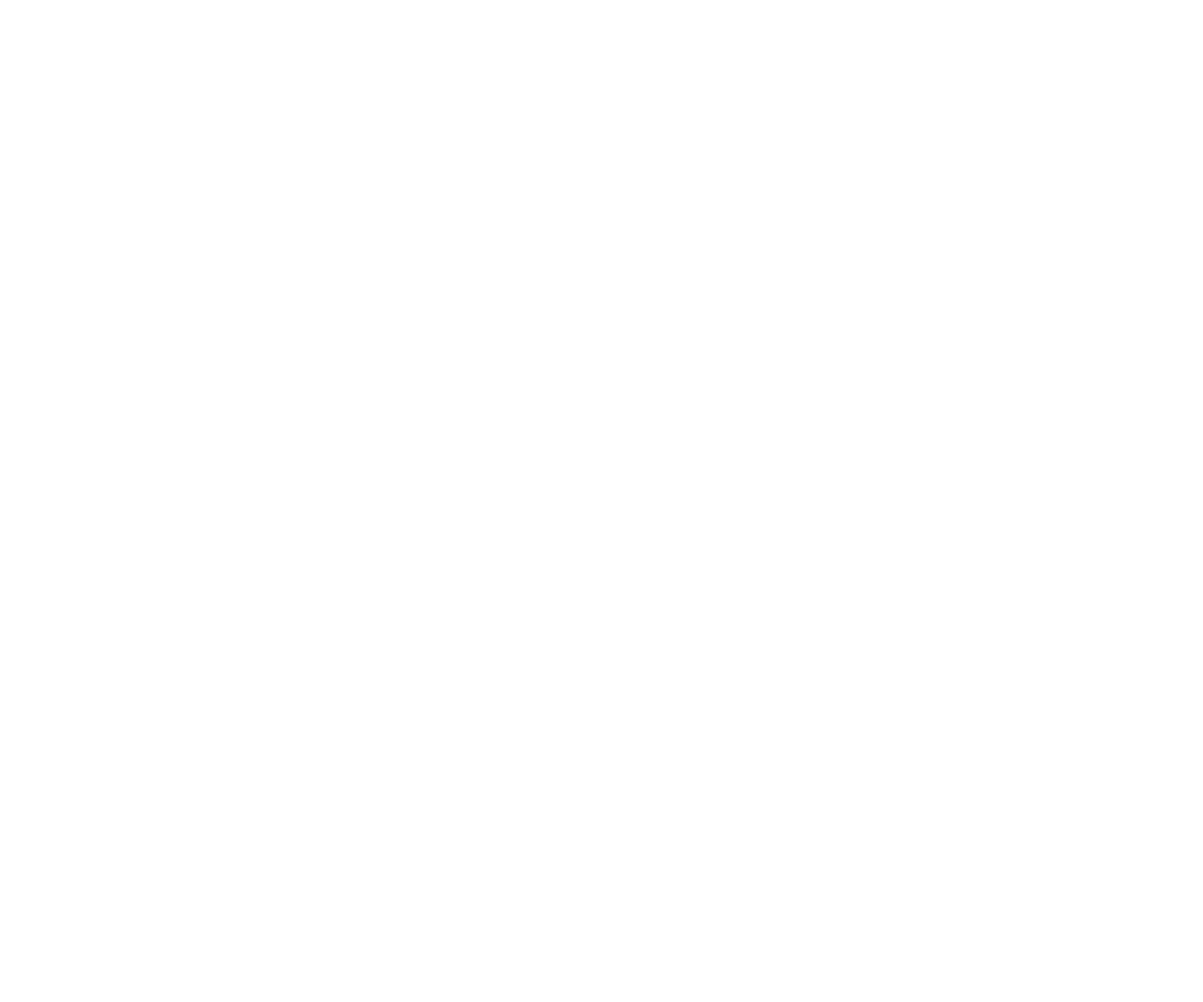
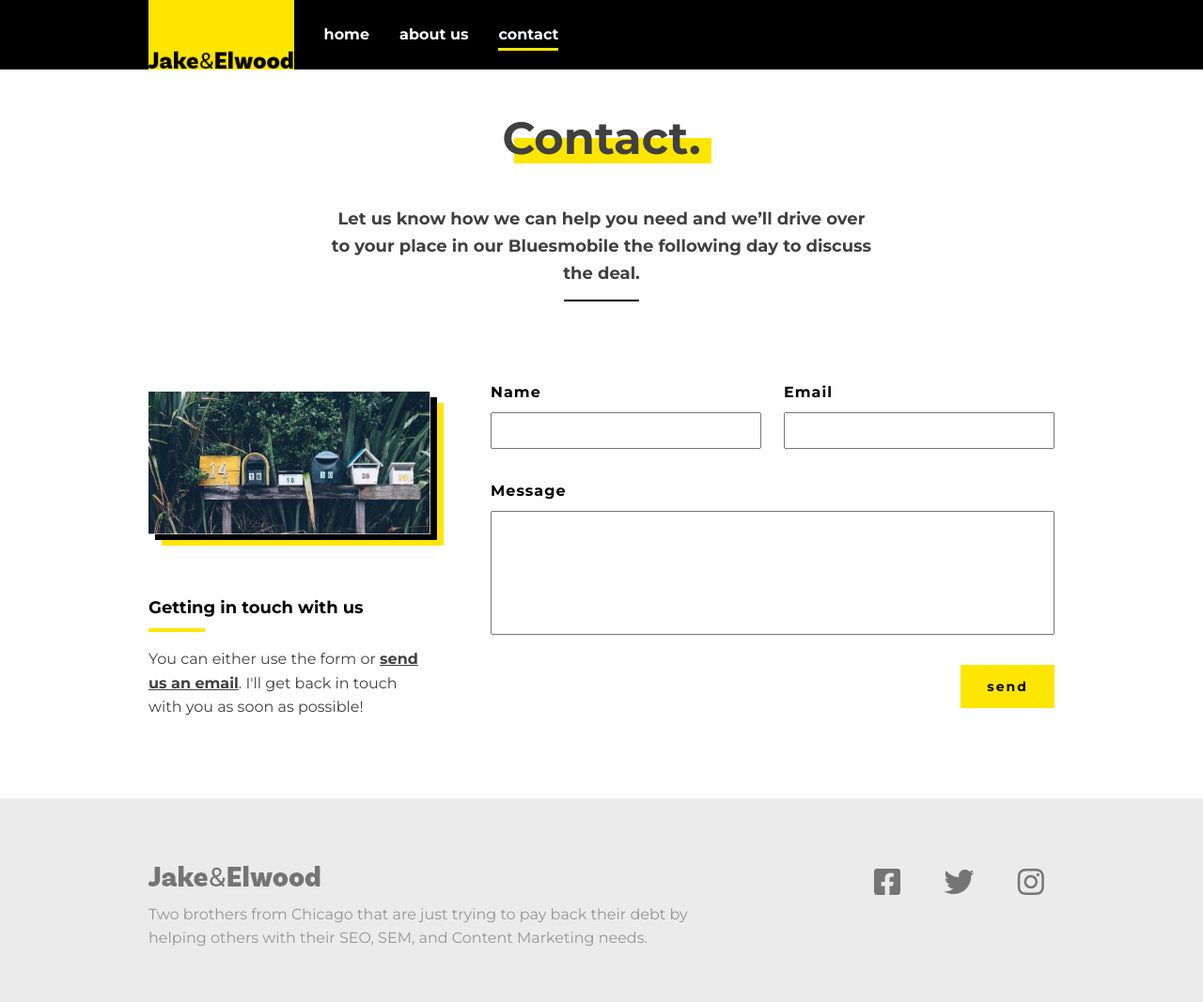
Before and after one commit to Matondo99/Jake-and-Elwood, a plain HTML site: page contact.html in a window 1280 px wide. Shown: the top 1067 px of the page at 94% size. Before the commit the page ends 800 px from the top, so only its background shows below. Drawn offline with Linux system fonts and the light colour scheme.

Commit message:
Complete contact.html page

```diff
--- a/contact.html
+++ b/contact.html
@@ -0,0 +1,69 @@
+<!DOCTYPE html>
+<html lang="en">
+<head>
+    <meta charset="UTF-8">
+    <meta http-equiv="X-UA-Compatible" content="IE=edge">
+    <meta name="viewport" content="width=device-width, initial-scale=1.0">
+    <title>Jake & Elwood</title>
+    <link href="#" rel="icon">
+    <link href="https://fonts.googleapis.com/css2?family=Montserrat:wght@400;700&display=swap" rel="stylesheet">
+    <link href="https://cdnjs.cloudflare.com/ajax/libs/font-awesome/5.15.4/css/all.min.css" rel="stylesheet">
+    <link href="css/style.css" rel="stylesheet">
+</head>
+<body>
+
+    <header class="header main-grid">
+        <div class="navi-bar">
+            <a class="logo-link" href="index.html"><img class="logo" src="img/logo.png" alt=""></a>
+            <nav class="navi">
+                <button aria-label="close navigation" class="close-btn">&#215;</button>
+                <ul class="navi-menu">
+                    <li class="navi-item"><a class="navi-link" href="index.html">home</a></li>
+                    <li class="navi-item"><a class="navi-link" href="about.html">about us</a></li>
+                    <li class="navi-item"><a class="navi-link current-page" href="contact.html">contact</a></li>
+                </ul>
+            </nav>
+            <button aria-label="open navigation" class="open-btn">&#9776;</button>
+        </div> <!-- / navi-bar -->
+    </header>
+
+    <main class="contact-main">
+        <section class="main-top main-grid">
+            <h1 class="top-title">Contact.</h1>
+            <p class="top-subtitle">Let us know how we can help you need and we’ll drive over to your place in our Bluesmobile the following day to discuss the deal.</p>
+        </section>
+
+        <section class="info main-grid generic-arti">
+            <img class="framed-img" src="img/contact.jpg" alt="A group mail boxes with various decoration">
+            <article class="info-arti">
+                <h2 class="info-subtitles">Getting in touch with us</h2>
+                <p class="info-text">You can either use the form or <a class="info-link" href="#">send us an email</a>. I'll get back in touch with you as soon as possible!</p>
+            </article>
+            <form class="contact-form" action="#" method="GET">
+                <label class="label-name" for="name">Name</label>
+                <input id="name" type="text" name="name" required>
+                <label class="label-email" for="email">Email</label>
+                <input id="email" type="email" name="email" required>
+                <label class="label-message" for="message">Message</label>
+                <textarea id="message" name="message" rows="6" cols="" maxlength="400" wrap="hard"></textarea>
+                <input class="btn btn-second" type="submit" value="send" aria-label="submit form">
+            </form>
+        </section>
+    </main>
+
+    <footer class="footer main-grid">
+        <div class="footer-main">
+            <img class="logo" src="img/logo.png" alt="">
+            <p class="footer-text">Two brothers from Chicago that are just trying to pay back their debt by helping others with their SEO, SEM, and Content Marketing needs.</p>
+            <p class="footer-fineprint">© Jake&Elwood 2019</p>
+        </div>
+        <ul class="footer-social">
+            <li class="social-item"><a class="social-link" href="#"><i class="fab fa-facebook-square"></i></a></li>
+            <li class="social-item"><a class="social-link" href="#"><i class="fab fa-twitter"></i></a></li>
+            <li class="social-item"><a class="social-link" href="#"><i class="fab fa-instagram"></i></a></li>
+        </ul>
+    </footer>
+
+    <script src="script.js"></script>
+</body>
+</html>
--- a/css/style.css
+++ b/css/style.css
@@ -66,12 +66,12 @@ Typography
     text-decoration: none;
     color: #000;
     font-weight: 700;
+    letter-spacing: 1px;
+    padding: 1em 2em;
 }
 
 .btn-prime {
-    letter-spacing: 1px;
     justify-self: start;
-    padding: 1em 2em;
 }
 
 /* ============= Info ======================= */
@@ -93,6 +93,10 @@ Typography
     margin: .35em auto 0;
 }
 
+.info-link {
+    color: #404040;
+    font-weight: 700;
+}
 
 /* ============= Footer ======================= */
 
@@ -420,7 +424,7 @@ General Layout
     grid-column: 2 / -2;
 }
 
-.about-main .info-arti {
+.generic-arti .info-arti {
     text-align: left;
 }
 
@@ -436,6 +440,80 @@ General Layout
     }
 }
 
+/* ============= Contact ======================= */
+
+.contact-form {
+    display: grid;
+    margin: 1.25em 0 2em;
+}
+
+.label-name,
+.label-email,
+.label-message {
+    color: #000;
+    font-weight: 700;
+    letter-spacing: 1px;
+    margin-bottom: .5em;
+}
+
+#name,
+#email,
+#message {
+    font-family: inherit;
+    font-size: inherit;
+    padding: .5em;
+    margin-bottom: 2em;
+    min-width: 0;
+}
+
+#message {
+    resize: none;
+}
+
+.btn-second {
+    justify-self: end;
+    border: 0;
+    font-family: inherit;
+    letter-spacing: 2px;
+    cursor: pointer;
+}
+
+@media all and (min-width: 600px){
+    .contact-main .framed-img {
+        grid-area: 1/2/2/3;
+    }
+    .contact-main .info-arti {
+        grid-column: 2;
+    }
+    .contact-form {
+        margin-left: 2em;
+        grid-area: 1/3/3/-2;
+    }
+    .contact-form {
+        align-self: start;
+        grid-template-columns: repeat(2, 1fr);
+        column-gap: 1.5em;
+        align-items: start;
+        grid-auto-flow: dense;
+    }
+    .label-name,
+    #name,
+    .label-message,
+    #message {
+        grid-column: 1;
+    }
+    .label-message,
+    #message {
+        grid-column: span 2;
+    }
+    .label-email,
+    #email,
+    .btn-second {
+        grid-column: 2;
+    }
+}
+
+
 /* =============================================
 ================================================
 
```
Also changed, not shown: about.html (+2 -2 lines), index.html (+1 -1 lines).
